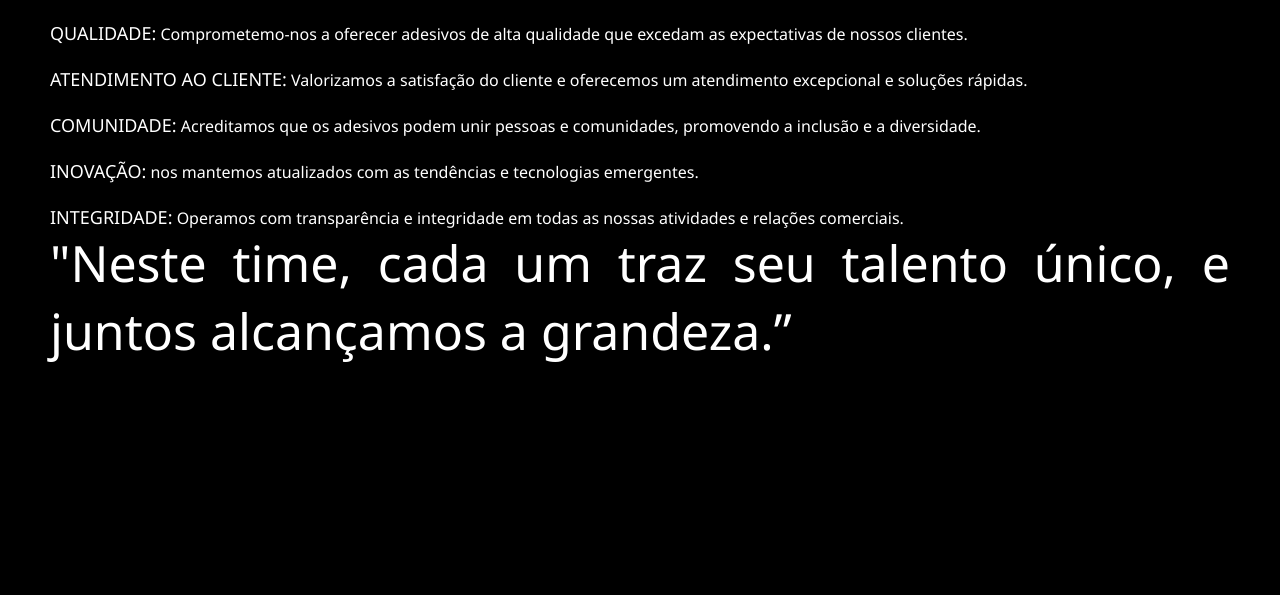
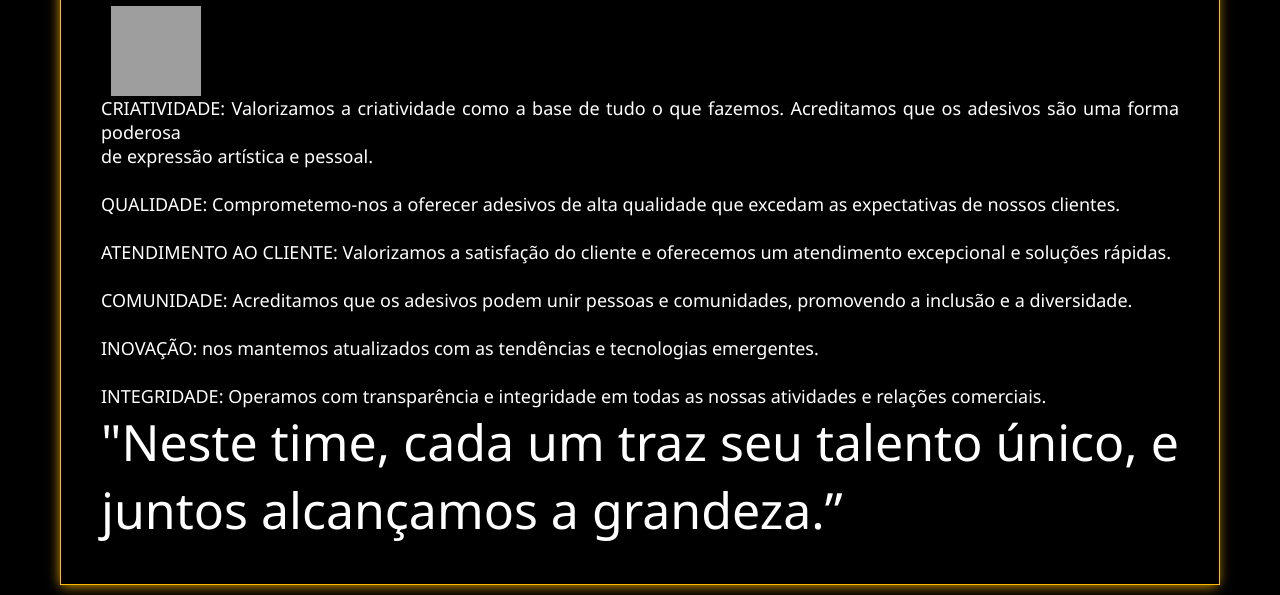
Before and after one commit to Mariluzzz/more_stickers, a PHP site: page /about.html in a window 1280 px wide. Shown: the part 910-1505 px from the top of the page. Before the commit the page ends 1272 px from the top, so only its background shows below. Run offline with PHP 8.4, Linux system fonts and the light colour scheme; grey boxes are pictures that could not be loaded.

Commit message:
Add files via upload

```diff
--- a/about.css
+++ b/about.css
@@ -1,11 +1,17 @@
 body {
     background-color: black;
     color: white;
-    text-align: justify; /* Remova as aspas duplas */
-    margin: 0;
-    padding-left: 50px;
-    padding-right: 50px;
+    text-align: justify;
+    margin: 10px;
+    margin-left: 60px;
+    margin-right: 60px;
+    padding: 40px;
     font-family: 'Segoe UI', Tahoma, Geneva, Verdana, sans-serif;
+    font-size: large;
+    border: 1px solid #ffb700;
+    box-shadow: -1px 2px 12px -2px #ffb700;
+    -webkit-box-shadow: -1px 2px 12px -2px #ffb700;
+    -moz-box-shadow: -1px 2px 12px -2px #ffb700;
 }
 
 #titulo {
@@ -19,7 +25,10 @@
 .imgmissao,
 .imgvalores {
     margin: 10px;
+    width: 80px;
+    height: 80px;
 }
+
 
 .imgvisao {
     margin: 5px;
@@ -31,8 +40,8 @@
     float: right;
     clear: right;
     border-radius: 50%;
-    height: 120px;
-    width: 120px;
+    height: 140px;
+    width: 140px;
 }
 
 .perfis a {
@@ -46,7 +55,9 @@
     font-size: 50px;
 }
 
-/* Para alinhar o texto à parte inferior de um elemento, você pode usar outras técnicas, como flexbox ou posicionamento absoluto */
+.introducao{
+    margin-left: 150px;
+}
 
 /* #ppimg {
     border-radius: 50%;
```
